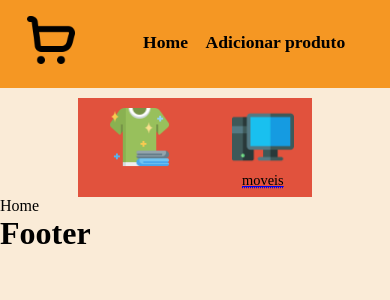
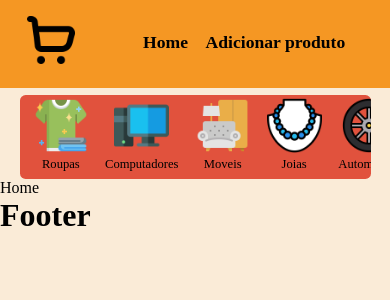
Before and after one commit to Arthur-zct/Csite, a React (Create React App) app in the folder csite/: page / in a window 390 px wide. Shown: the top 300 px of the page. Built offline with nearby package versions, Linux system fonts and the light colour scheme.

Commit message:
categorias responsivo

```diff
--- a/csite/src/Paginas/categorias.js
+++ b/csite/src/Paginas/categorias.js
@@ -15,15 +15,15 @@ export default function Categorias(){
     return(
         <section className={Styles.categorias_container}>
             <ul className={Styles.categorias}>
-                <li className={Styles.categoIcon}><Link to='/Roupas'><abbr title='Roupas'><img src={Roupa}/></abbr></Link></li>
-                <li className={Styles.categoIcon}><Link to='/Computadores'><abbr title='Computadores'><img src={Computadores}/><p>moveis</p></abbr></Link></li>
-                <li className={Styles.categoIcon}><Link to='/Moveis'><abbr title='Moveis'><img src={Moveis}/></abbr></Link></li>
-                <li className={Styles.categoIcon}><Link to='/Joias'><abbr title='Joias'><img src={Joias}/></abbr></Link></li>
-                <li className={Styles.categoIcon}><Link to='/Automoveis'><abbr title='Automoveis'><img src={Automoveis}/></abbr></Link></li>
-                <li className={Styles.categoIcon}><Link to='/Celulares'><abbr title='Celulares'><img src={Celulares}/></abbr></Link></li>
-                <li className={Styles.categoIcon}><Link to='/Pets'><abbr title='Seção pets'><img src={Pets}/></abbr></Link></li>
-                <li className={Styles.categoIcon}><Link to='/Eletronicos'><abbr title='Eletronicos'><img src={Eletronicos}/></abbr></Link></li>
-                <li className={Styles.categoIcon}><Link to='/Ferrament_constru'><abbr title='Ferramentas e materias de construção'><img src={Ferrament_constru}/></abbr></Link></li>
+                <li className={Styles.categoIcon}><Link to='/Roupas'><abbr title='Roupas'><img src={Roupa}/></abbr><p>Roupas</p></Link></li>
+                <li className={Styles.categoIcon}><Link to='/Computadores'><abbr title='Computadores'><img src={Computadores}/></abbr><p>Computadores</p></Link></li>
+                <li className={Styles.categoIcon}><Link to='/Moveis'><abbr title='Moveis'><img src={Moveis}/></abbr><p>Moveis</p></Link></li>
+                <li className={Styles.categoIcon}><Link to='/Joias'><abbr title='Joias'><img src={Joias}/></abbr><p>Joias</p></Link></li>
+                <li className={Styles.categoIcon}><Link to='/Automoveis'><abbr title='Automoveis'><img src={Automoveis}/></abbr><p>Automoveis</p></Link></li>
+                <li className={Styles.categoIcon}><Link to='/Celulares'><abbr title='Celulares'><img src={Celulares}/></abbr><p>Celulares</p></Link></li>
+                <li className={Styles.categoIcon}><Link to='/Pets'><abbr title='Seção pets'><img src={Pets}/></abbr><p>Pets</p></Link></li>
+                <li className={Styles.categoIcon}><Link to='/Eletronicos'><abbr title='Eletronicos'><img src={Eletronicos}/></abbr><p>Eletronicos</p></Link></li>
+                <li className={`${Styles.categoIcon} ${Styles.FinalIcon}`}><Link to='/Ferrament_constru'><abbr title='Ferramentas e materias de construção'><img src={Ferrament_constru}/></abbr><p>Construção</p></Link></li>
             </ul>
         </section>
     )
--- a/csite/src/pagStyle/Categorias.module.css
+++ b/csite/src/pagStyle/Categorias.module.css
@@ -1,40 +1,45 @@
 .categorias_container {
     background-color: #E1523D;
-    width: 60vw;
-    height: 6.2em;
-    margin: auto;
-    overflow-x: scroll;
+    width: 9vw;
+    height: 70vh;
+    margin-left: 2em;
+    overflow-y: scroll;
     margin-top: 10px;
+    border-radius: .4em .5em .5em .4em;
 }
 
 ::-webkit-scrollbar {
-    height: .5em;
-    background-color: rgb(21, 21, 24);
-
+    width: .4em;
+    background-color: #E1523D;
+    border-top-right-radius: 1em;
+    border-bottom-right-radius: 1em;
 }
 
 ::-webkit-scrollbar-thumb {
     background-color: #005E54;
+    border-radius: 1em;
 }
 
 .categorias {
-    display: flex;
-    height: 100%;
+    height: 30%;
     text-decoration: none;
+    list-style: none;
 }
 
 .categoIcon{
     height: 70%;
-    margin: .5em 1.9em;
+    margin-top: 15%;
     list-style: none;
+    text-align: center;
 }
 
 .categoIcon:hover{
     height: 75%;
+    font-size: 1.1em;
 }
 
 .categoIcon img {
-    height: 90%;
+    height: 80%;
 }
 
 .categoIcon p {
@@ -42,3 +47,75 @@
     text-align: center;
     color: black;
 }
+
+.categoIcon a {
+    text-decoration: none;
+    list-style: none;
+}
+
+.FinalIcon {
+    padding-bottom: 1em;
+}
+
+
+
+@media (max-width: 1000px) {
+    .categorias_container {
+        font-size: 16px;
+        height: 8em;
+        width: 90vw;
+        margin: auto;
+        margin-top: .5em;
+        overflow-y: auto;
+        overflow-x: scroll;
+        border-radius: .4em .4em .4em .4em;
+    }
+
+    ::-webkit-scrollbar {
+        height: .5em;
+        background-color: #E1523D;
+        border-bottom-left-radius: 1em;
+        border-bottom-right-radius: 1em;
+        width: 100%;
+    }
+
+    .categorias {
+        display: flex;
+        height: 95%;
+        margin-left: 1em;
+    }
+
+    .categoIcon:hover{
+        height: 95%;
+        font-size: 1em;
+    }
+
+    .categoIcon {
+        margin-right: 1.2em;
+        height: 98%;
+        margin-top: .2em;
+    }
+
+    .categoIcon img {
+        height: 70%;
+    }
+
+    .FinalIcon {
+        padding-right: 1em;
+        padding-bottom: 0;
+    }
+
+}
+
+@media (max-width: 700px) {
+    .categorias_container {
+        font-size: 14px;
+        height: 6em;
+        width: 90vw;
+        margin: auto;
+        margin-top: .5em;
+        overflow-y: auto;
+        overflow-x: scroll;
+        border-radius: .4em .4em .4em .4em;
+    }
+}
```
